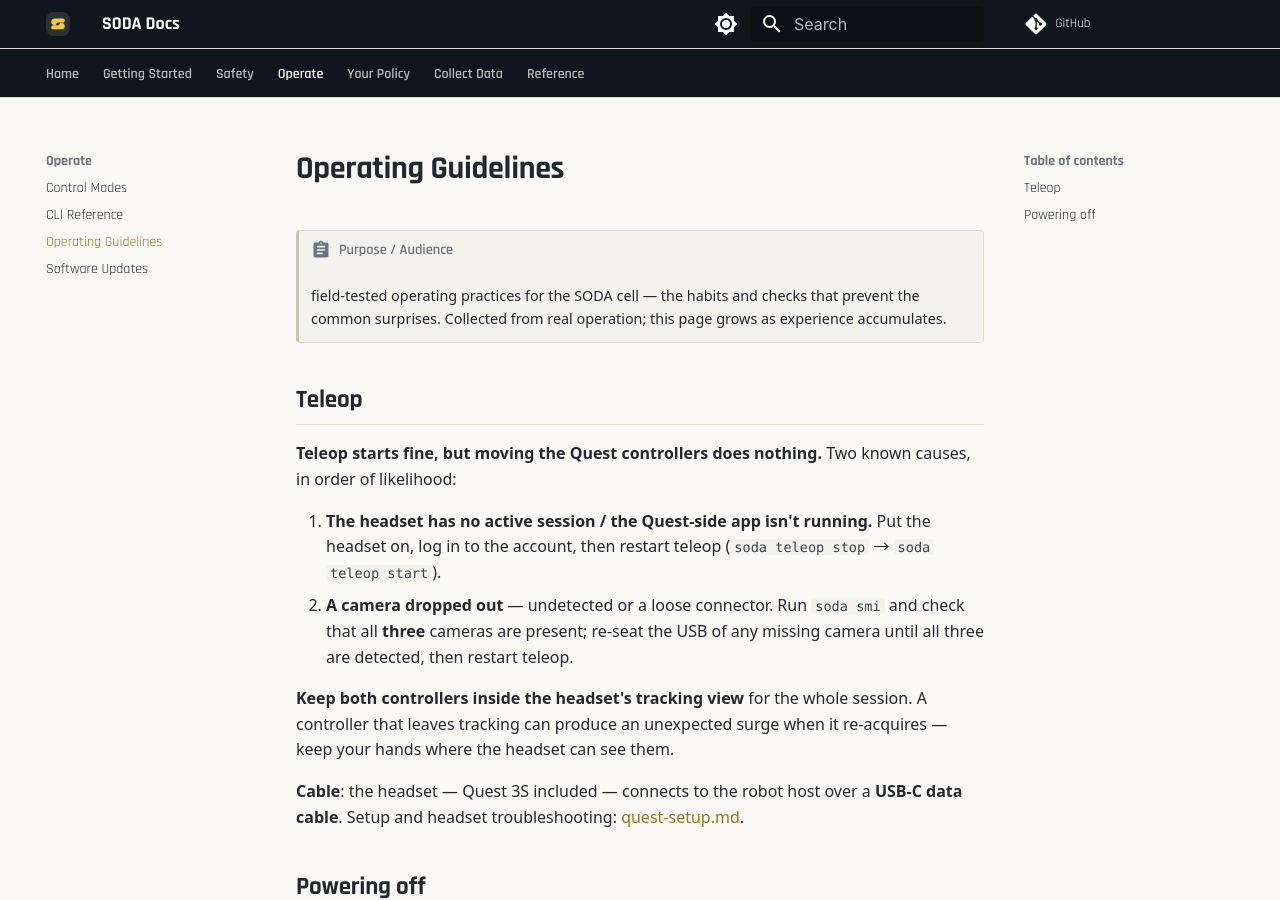
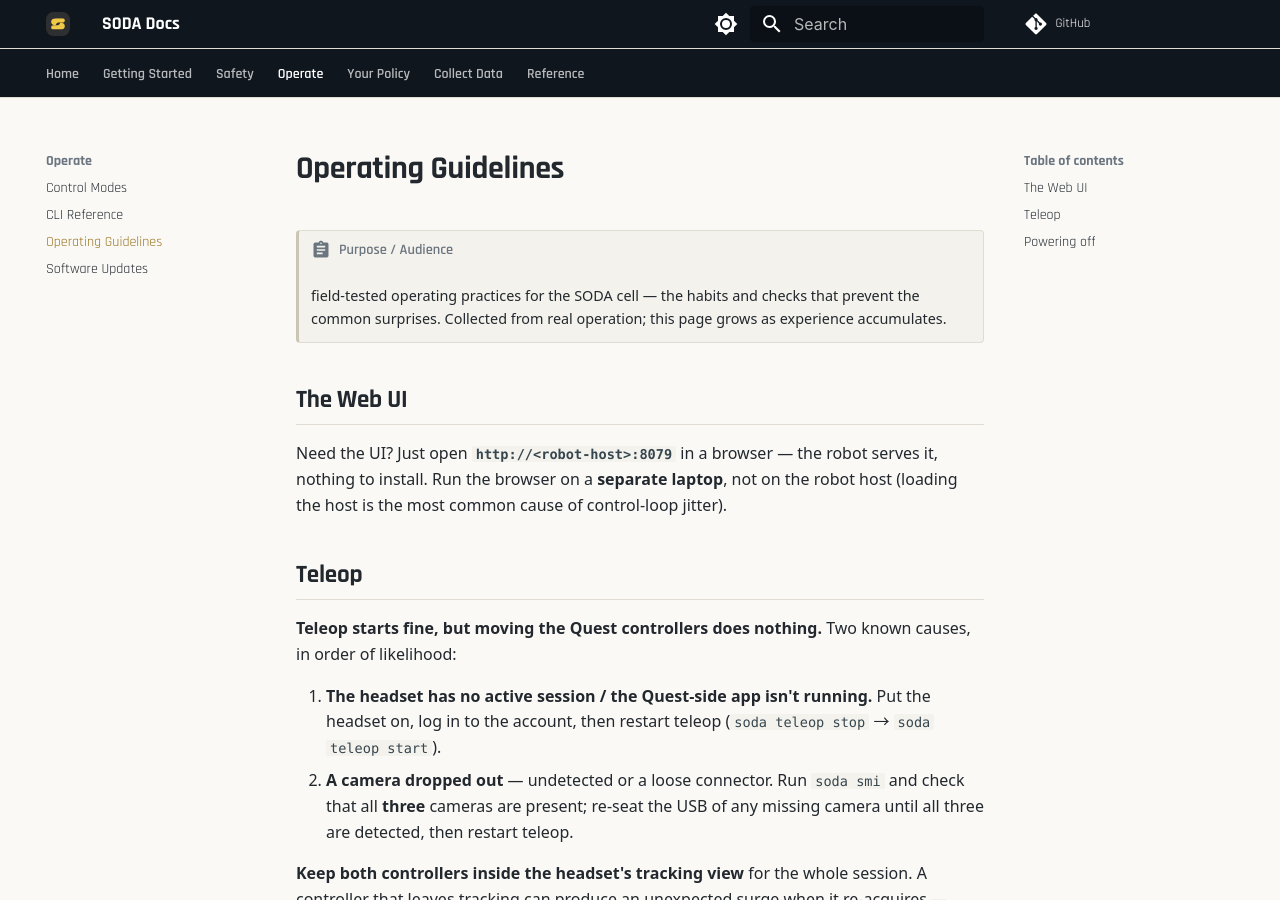
Before and after one commit to somarobotics/soda-docs, an MkDocs documentation site: the page built from docs/operating-guidelines.md, in a window 1280 px wide and 900 px high. Built offline with MkDocs 1.6.1 and Material for MkDocs 9.7.7, drawn with Linux system fonts in a browser that asks for light colours; comment, search, counter and statistics services are not loaded.

Commit message:
docs: operating guidelines — where to open the Web UI

```diff
--- a/docs/operating-guidelines.md
+++ b/docs/operating-guidelines.md
@@ -5,6 +5,12 @@
     and checks that prevent the common surprises. Collected from real operation; this page
     grows as experience accumulates.
 
+
+## The Web UI
+
+Need the UI? Just open **`http://<robot-host>:8079`** in a browser — the robot serves it,
+nothing to install. Run the browser on a **separate laptop**, not on the robot host (loading
+the host is the most common cause of control-loop jitter).
 
 ## Teleop
 
```
